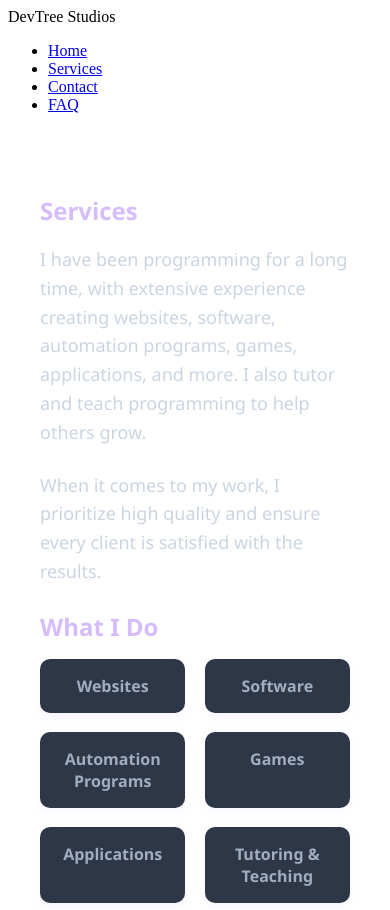
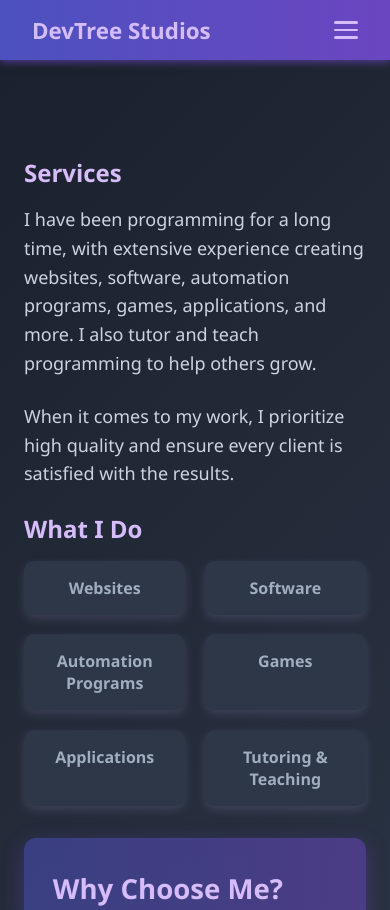
Before and after one commit to DevTreeStudios/DevTree, a plain HTML site: page Services/index.html in a window 390 px wide. Shown: the top 910 px of the page. Drawn offline with Linux system fonts and the light colour scheme; a web font is replaced by a local one.

Commit message:
Update styles.css

```diff
--- a/Services/styles.css
+++ b/Services/styles.css
@@ -1,9 +1,92 @@
-.services-main {
+@import url('https://fonts.googleapis.com/css2?family=Segoe+UI&display=swap');
+
+* {
+  box-sizing: border-box;
+  margin: 0;
+  padding: 0;
+}
+
+body {
+  background: linear-gradient(135deg, #1a202c, #2d3748);
+  color: #cbd5e1;
+  font-family: 'Segoe UI', Tahoma, Geneva, Verdana, sans-serif;
+  min-height: 100vh;
+  display: flex;
+  flex-direction: column;
+}
+
+header {
+  background: linear-gradient(90deg, #4c51bf, #6b46c1);
+  padding: 0 2rem;
+  height: 60px;
+  display: flex;
+  align-items: center;
+  position: sticky;
+  top: 0;
+  z-index: 10000;
+  box-shadow: 0 2px 8px rgb(107 70 193 / 0.7);
+}
+
+nav {
+  display: flex;
+  justify-content: space-between;
+  width: 100%;
+  max-width: 1200px;
+  margin: 0 auto;
+  align-items: center;
+}
+
+.logo {
+  color: #d6bcfa;
+  font-weight: 700;
+  font-size: 1.4rem;
+  user-select: none;
+}
+
+.nav-links {
+  list-style: none;
+  display: flex;
+  gap: 2rem;
+}
+
+.nav-link,
+.nav-links li a {
+  color: #a0aec0;
+  text-decoration: none;
+  font-weight: 600;
+  transition: color 0.3s ease;
+  padding: 0.5rem 0;
+  display: inline-block;
+}
+
+.nav-links li a:hover,
+.nav-links li a.active {
+  color: #d6bcfa;
+}
+
+.hamburger {
+  display: none;
+  flex-direction: column;
+  cursor: pointer;
+  gap: 5px;
+  width: 24px;
+  height: 18px;
+  justify-content: center;
+}
+
+.hamburger span {
+  height: 3px;
+  background: #d6bcfa;
+  border-radius: 2px;
+  transition: all 0.3s ease;
+}
+
+main.services-main {
   max-width: 900px;
   margin: 6rem auto 4rem;
   padding: 0 1.5rem;
   color: #cbd5e1;
-  font-family: 'Segoe UI', Tahoma, Geneva, Verdana, sans-serif;
+  flex-grow: 1;
 }
 
 .services-main h1,
@@ -80,11 +163,41 @@
 }
 
 @media (max-width: 768px) {
-  .services-main {
-    margin: 5rem 1rem 3rem;
-    padding: 0 1rem;
+  .nav-links {
+    position: fixed;
+    top: 60px;
+    right: -100%;
+    width: 220px;
+    height: 100vh;
+    background: linear-gradient(180deg, #1a202c, #2d3748);
+    padding: 2rem 1rem;
+    flex-direction: column;
+    gap: 1.5rem;
+    box-shadow: -4px 0 12px rgba(0, 0, 0, 0.9);
+    transition: right 0.3s ease;
+    z-index: 9999;
   }
-  .services-list {
-    grid-template-columns: 1fr 1fr;
+  .nav-links.open {
+    right: 0;
+  }
+  .nav-links li {
+    margin: 0;
+  }
+  .nav-links li a {
+    font-size: 1.2rem;
+    color: #a0aec0;
+    padding: 0.75rem 1rem;
+    border-radius: 6px;
+    background: transparent;
+    display: block;
+  }
+  .nav-links li a:hover,
+  .nav-links li a.active {
+    background-color: #3c4a6e;
+    color: #d6bcfa;
+    text-decoration: none;
+  }
+  .hamburger {
+    display: flex;
   }
 }
```
